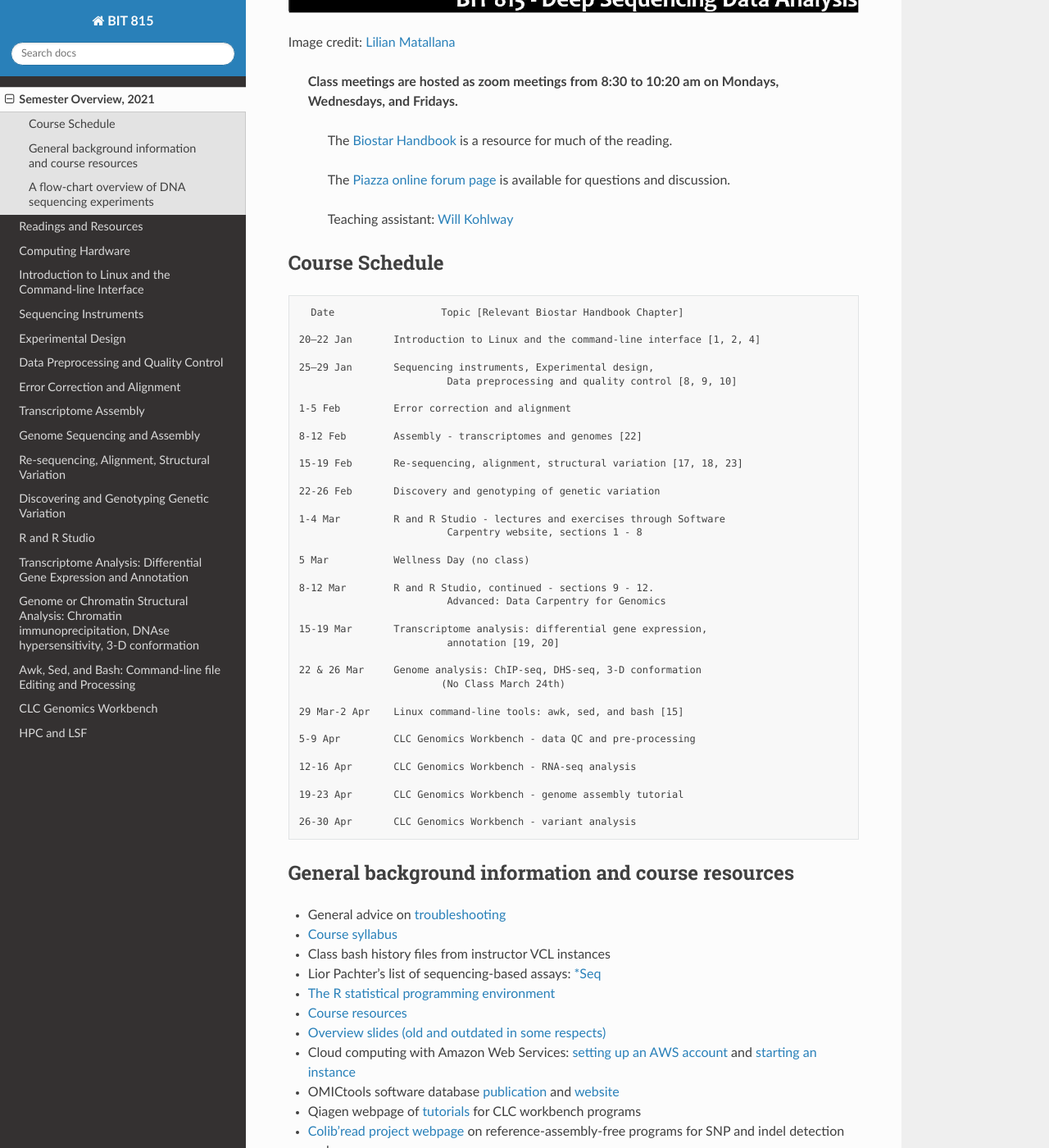
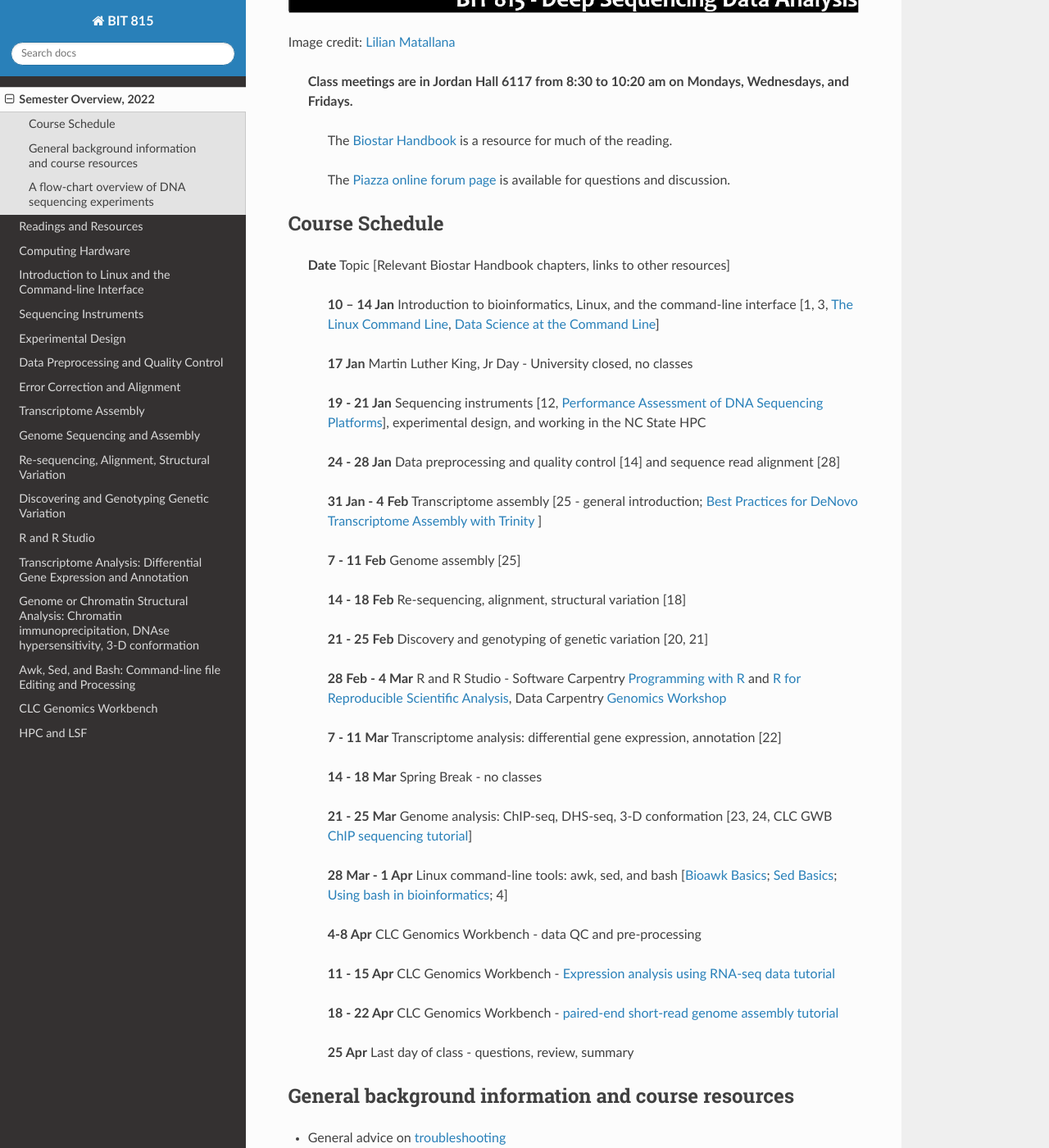
Before and after one commit to rwhetten/DeepSeqAnalysis, a Sphinx documentation site: the page built from docs/source/course-schedule.rst, in a window 1280 px wide and 1400 px high, scrolled down 468 px. Shown: the whole window at 82% size. Built offline with Sphinx 7.4.7 and the Read the Docs theme 2.0.0, drawn with Linux system fonts in a browser that asks for light colours; some of the changed text lies outside the part shown.

Commit message:
Update course-schedule.rst
update for spring 2022

```diff
--- a/docs/source/course-schedule.rst
+++ b/docs/source/course-schedule.rst
@@ -2,7 +2,7 @@
    :target: http://www.ncsu.edu
 
 
-Semester Overview, 2021
+Semester Overview, 2022
 =======================
 
 
@@ -13,70 +13,59 @@ Image credit: `Lilian Matallana <https://www.linkedin.com/in/lilian-matallana-21
 
 
 
-			**Class meetings are hosted as zoom meetings from 8:30 to 10:20 am on Mondays, Wednesdays, and Fridays.**
+			**Class meetings are in Jordan Hall 6117 from 8:30 to 10:20 am on Mondays, Wednesdays, and Fridays.**
 
 				The `Biostar Handbook <https://www.biostarhandbook.com/>`_ is a resource for much of the reading.
 
-				The `Piazza online forum page <https://piazza.com/ncsu/spring2020/bit815/>`_ is available for questions and discussion.
-
-				Teaching assistant: `Will Kohlway <whkohlwa@ncsu.edu>`_
+				The `Piazza online forum page <https://piazza.com/ncsu/spring2022/bit815/>`_ is available for questions and discussion.
 
 
 
 Course Schedule
 ***************
-::
 
-	  Date			Topic [Relevant Biostar Handbook Chapter]
+ **Date**			Topic [Relevant Biostar Handbook chapters, links to other resources]
 
-	20–22 Jan	Introduction to Linux and the command-line interface [1, 2, 4]
+	**10 – 14 Jan**	Introduction to bioinformatics, Linux, and the command-line interface [1, 3, `The Linux Command Line <http://linuxcommand.org/index.php>`_, `Data Science at the Command Line <https://datascienceatthecommandline.com/2e/index.html>`_]
 
-	25–29 Jan	Sequencing instruments, Experimental design,
-	 	        	 Data preprocessing and quality control [8, 9, 10]
+	**17 Jan**       Martin Luther King, Jr Day - University closed, no classes
 
-	1-5 Feb		Error correction and alignment
+	**19 - 21 Jan**	Sequencing instruments [12, `Performance Assessment of DNA Sequencing Platforms <https://rdcu.be/cCCQt>`_], experimental design, and working in the NC State HPC
 
-	8-12 Feb	Assembly - transcriptomes and genomes [22]
+	**24 - 28 Jan**	Data preprocessing and quality control [14] and sequence read alignment [28]
 
-	15-19 Feb	Re-sequencing, alignment, structural variation [17, 18, 23]
+	**31 Jan - 4 Feb**	Transcriptome assembly  [25 - general introduction; `Best Practices for DeNovo Transcriptome Assembly with Trinity  <https://informatics.fas.harvard.edu/best-practices-for-de-novo-transcriptome-assembly-with-trinity.html>`_ ]
 
-	22-26 Feb	Discovery and genotyping of genetic variation
+	**7 - 11 Feb**	Genome assembly [25]
 
-	1-4 Mar		R and R Studio - lectures and exercises through Software
-		         	 Carpentry website, sections 1 - 8
+	**14 - 18 Feb**	Re-sequencing, alignment, structural variation [18]
 
-	5 Mar		Wellness Day (no class)
+	**21 - 25 Feb**	Discovery and genotyping of genetic variation [20, 21]
 
-	8-12 Mar	R and R Studio, continued - sections 9 - 12.
-		            	 Advanced: Data Carpentry for Genomics
+	**28 Feb - 4 Mar**	R and R Studio -  Software Carpentry `Programming with R <http://swcarpentry.github.io/r-novice-inflammation/>`_ and `R for Reproducible Scientific Analysis <https://swcarpentry.github.io/r-novice-gapminder/>`_, Data Carpentry `Genomics Workshop <https://datacarpentry.org/lessons/#genomics-workshop>`_
 
-	15-19 Mar	Transcriptome analysis: differential gene expression,
-		       		 annotation [19, 20]
+	**7 - 11 Mar**	Transcriptome analysis: differential gene expression, annotation [22]
 
-	22 & 26 Mar	Genome analysis: ChIP-seq, DHS-seq, 3-D conformation
-				(No Class March 24th)
+	**14 - 18 Mar**	Spring Break - no classes
 
-	29 Mar-2 Apr	Linux command-line tools: awk, sed, and bash [15]
+	**21 - 25 Mar**	Genome analysis: ChIP-seq, DHS-seq, 3-D conformation [23, 24, CLC GWB `ChIP sequencing tutorial <https://resources.qiagenbioinformatics.com/tutorials/ChIP-seq_peakshape.pdf>`_]
 
-	5-9 Apr		CLC Genomics Workbench - data QC and pre-processing
+	**28 Mar - 1 Apr**	Linux command-line tools: awk, sed, and bash [`Bioawk Basics <https://bioinformaticsworkbook.org/Appendix/Unix/bioawk-basics.html>`_; `Sed Basics <https://bioinformaticsworkbook.org/Appendix/Unix/unix-basics-4sed.html>`_; `Using bash in bioinformatics <https://people.duke.edu/~ccc14/duke-hts-2018/cliburn/Bash_in_Jupyter.html>`_; 4]
 
-	12-16 Apr	CLC Genomics Workbench - RNA-seq analysis
+	**4-8 Apr**	CLC Genomics Workbench - data QC and pre-processing
 
-	19-23 Apr	CLC Genomics Workbench - genome assembly tutorial
+	**11 - 15 Apr**	CLC Genomics Workbench - `Expression analysis using RNA-seq data tutorial <https://resources.qiagenbioinformatics.com/tutorials/RNASeq-droso.pdf>`_
 
-	26-30 Apr	CLC Genomics Workbench - variant analysis
+	**18 - 22 Apr**	CLC Genomics Workbench - `paired-end short-read genome assembly tutorial <https://resources.qiagenbioinformatics.com/tutorials/De_novo_assembly_paired_data.pdf>`_
 
-
-
+	**25 Apr**	Last day of class - questions, review, summary
 
 
 General background information and course resources
 ***************************************************
 
-
 +	General advice on `troubleshooting <troubleshooting.html>`_
 +	`Course syllabus <https://drive.google.com/file/d/1vfHFmcfxiAynyG90TQF8gZFv5eXvDmET/view?usp=sharing>`_
-+	Class bash history files from instructor VCL instances
 +	Lior Pachter's list of sequencing-based assays: `\*Seq <https://liorpachter.wordpress.com/seq/>`_
 +	`The R statistical programming environment <r-materials.html>`_
 +	`Course resources <resources.html>`_
@@ -98,5 +87,5 @@ A flow-chart overview of DNA sequencing experiments
 
 
 
-Last modified 14 January 2021.
+Last modified 4 December 2021.
 Edits by `Ross Whetten <https://github.com/rwhetten>`_, `Will Kohlway <https://github.com/wkohlway>`_, & `Maria Adonay <https://github.com/amalgamaria>`_.
```
